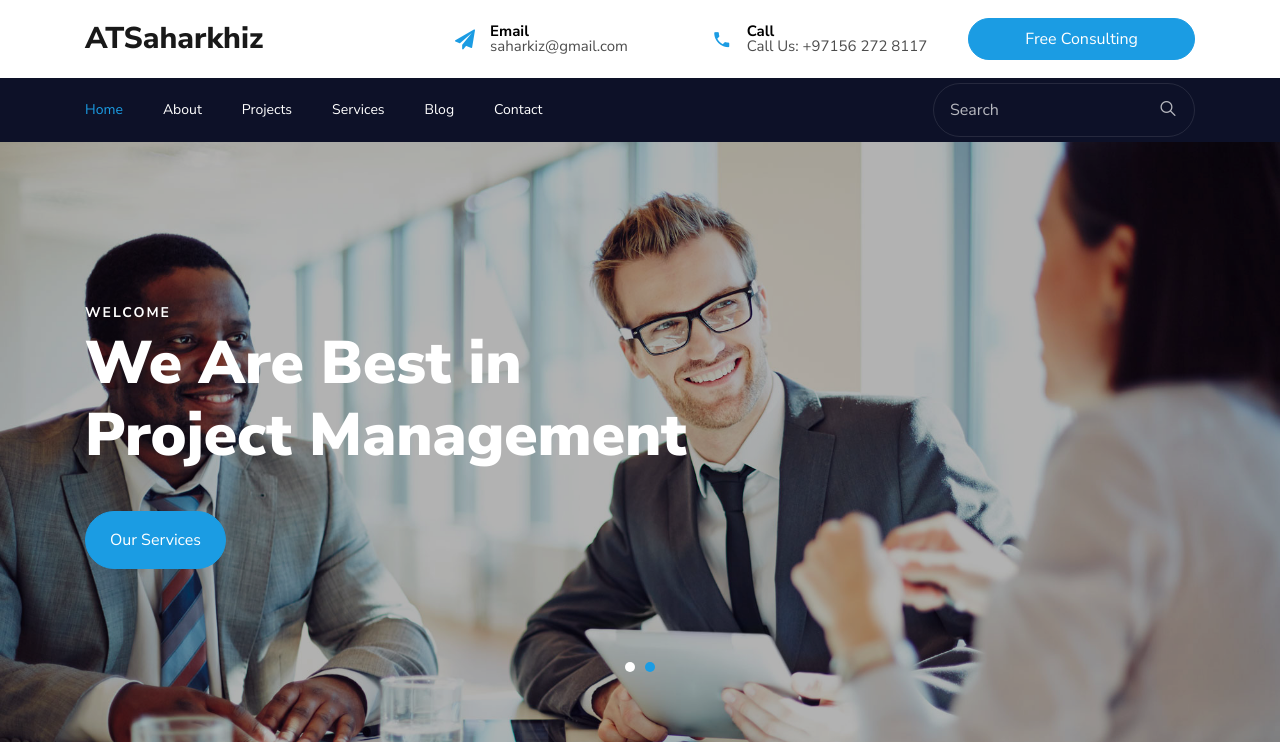
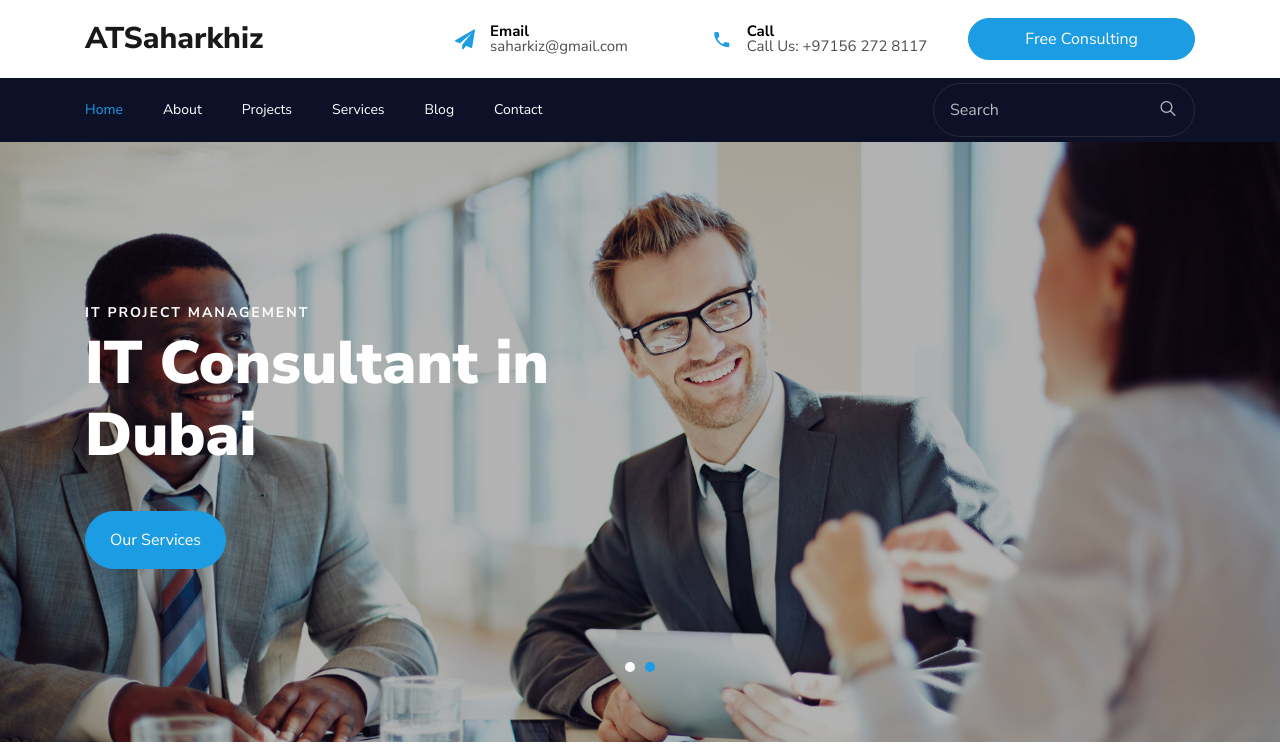
Before and after one commit to saharkiz/websitedubai, a PHP site: page / in a window 1280 px wide. Shown: the top 746 px of the page. Run offline with PHP 8.4, Linux system fonts and the light colour scheme; some web fonts are replaced.

Commit message:
Add files via upload

```diff
--- a/index.php
+++ b/index.php
@@ -1,12 +1,12 @@
 <!DOCTYPE html>
 <html lang="en">
   <head>
-    <title>Aresh Saharkhiz Project Management | Build eCommerce software</title>
+    <title>A Saharkhiz Project Management | Build eCommerce software</title>
     <meta charset="utf-8">
     <meta name="viewport" content="width=device-width, initial-scale=1, shrink-to-fit=no">
     <meta name="geo.placename" content="Dubai" /><meta name="geo.position" content="25.191324;55.2851233" /><meta name="geo.region" content="AE" />
-    <meta name="description" content="We are a Dubai based software Development company that build excellent Dynamic software and Ecommerce websites at affordable rates. We also guide new or existing websites on how to market their websites to generate more traffic. We cover Abu Dhabi, Sharjah, Ajman, Dubai and Fujairah"/>
-    <meta name="keywords" content="software dubai, carrefour dubai, shop website, build website, company portal, company website dubai, easy website dubai, web page dubai"/>
+    <meta name="description" content="We are a Dubai based software Development company that build Dynamic software, Ecommerce websites, Android iOS. We cover Abu Dhabi, Sharjah, Ajman, Fujairah"/>
+    <meta name="keywords" content="software dubai, carrefour dubai, shop website, build website, company portal, company website dubai, easy website dubai, web page dubai, android, ios, mobile"/>
     <meta name="author" content="metatags generator">
     <meta name="robots" content="index, follow">
     <link rel="canonical" href="https://websitedubai.herokuapp.com/" />
@@ -93,8 +93,8 @@
         <div class="container">
           <div class="row no-gutters slider-text align-items-center justify-content-start" data-scrollax-parent="true">
           <div class="col-md-7 ftco-animate">
-          	<span class="subheading">Welcome</span>
-            <h1 class="mb-4">We Are Best in Project Management</h1>
+          	<span class="subheading">IT Project Management</span>
+            <h1 class="mb-4">IT Consultant in Dubai</h1>
             <p><a href="#" class="btn btn-primary px-4 py-3 mt-3">Our Services</a></p>
           </div>
         </div>
@@ -107,7 +107,7 @@
           <div class="row no-gutters slider-text align-items-center justify-content-start" data-scrollax-parent="true">
           <div class="col-md-7 ftco-animate">
           	<span class="subheading">Todays Talent, Tommorow Success</span>
-            <h1 class="mb-4">We Help to Grow Your Business</h1>
+            <h2 class="mb-4">Dynamic Website and eCommerce</h2>
             <p><a href="#" class="btn btn-primary px-4 py-3 mt-3">Our Services</a></p>
           </div>
         </div>
@@ -302,7 +302,7 @@
     	<div class="container">
     		<div class="row justify-content-center">
           <div class="col-lg-9 col-md-8 d-flex align-items-center heading-section heading-section-white ftco-animate">
-            <h2 class="mb-3 mb-md-0">You Always Get the Best Guidance</h2>
+            <h2 class="mb-3 mb-md-0">IT Consultancy</h2>
           </div>
           <div class="col-lg-3 col-md-4 ftco-animate">
           	<p class="mb-0"><a href="https://wa.me/971562728117?text=WebsiteQuote" class="btn btn-white py-3 px-4">Request Quote</a></p>
```
